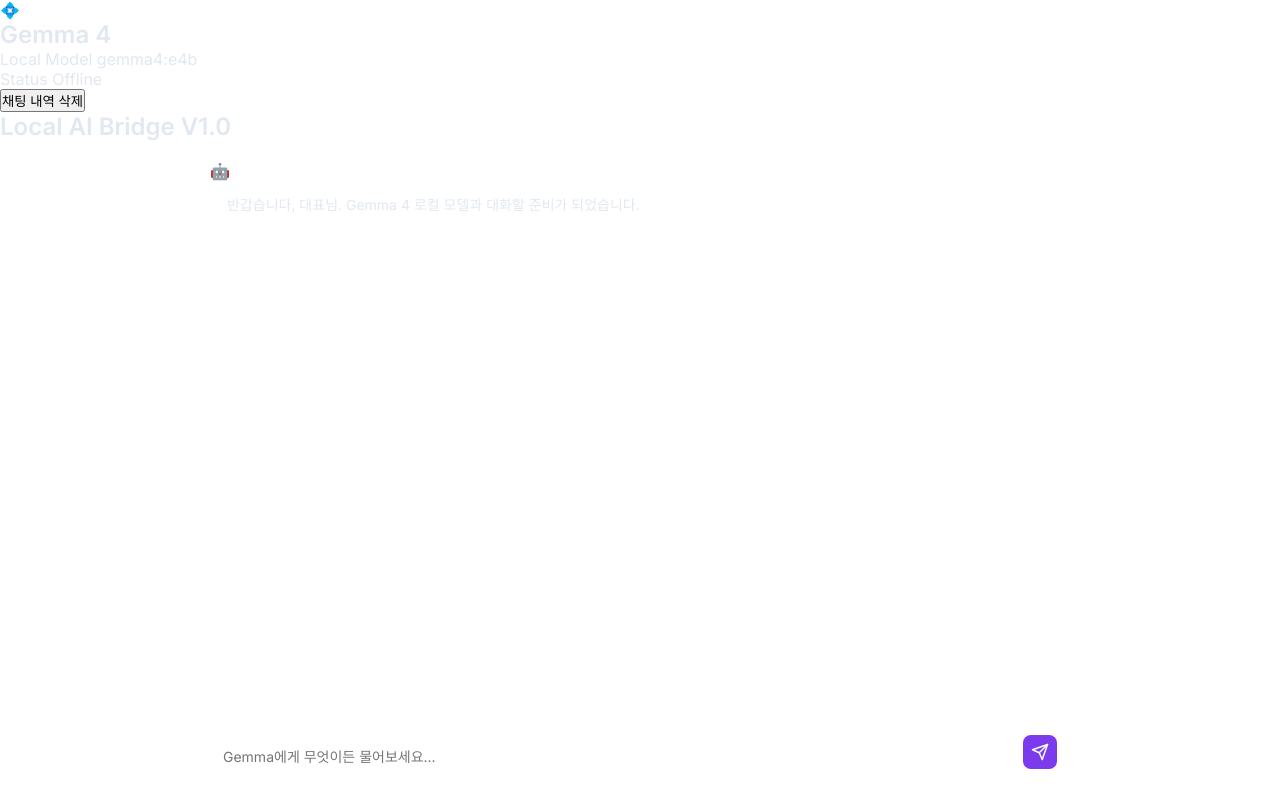
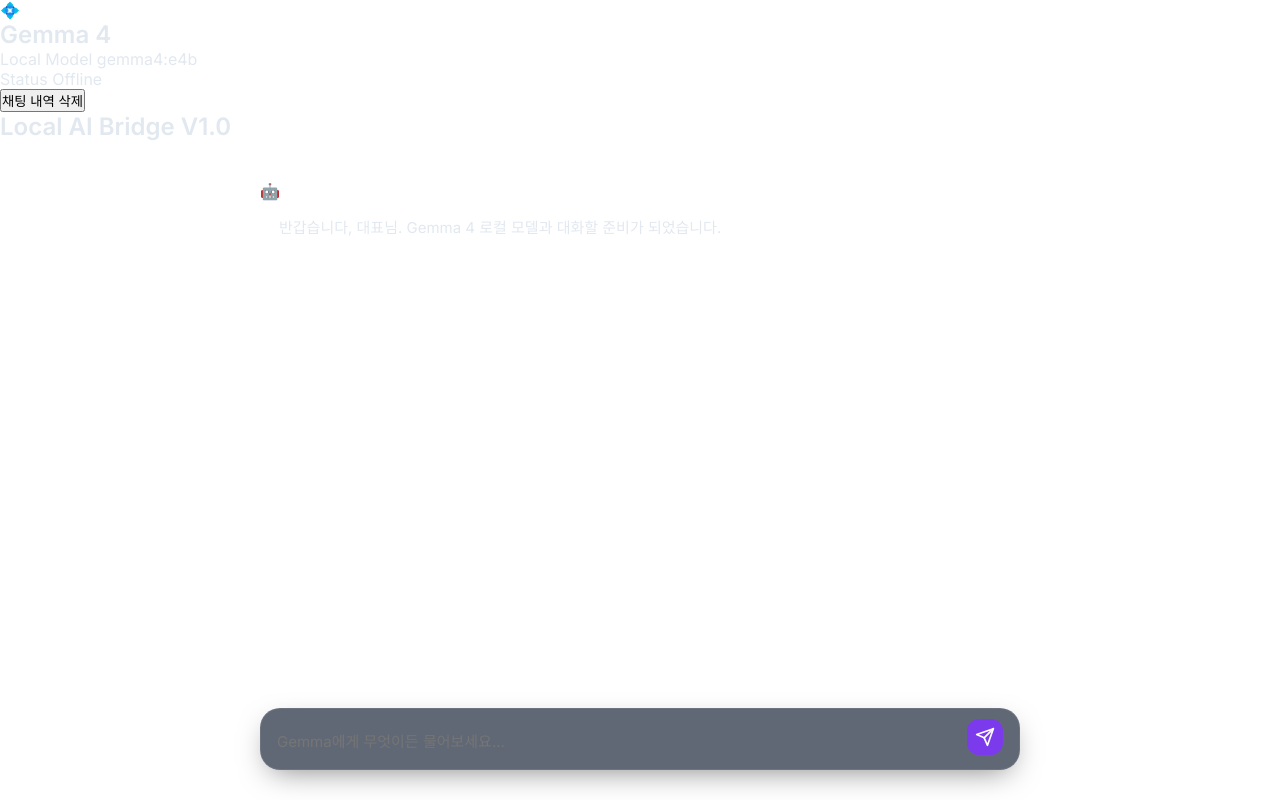
Before and after one commit to ohgyeongdon/gemma-4-local-bridge, a website: page media/ui/index.html in a window 1280 px wide. Drawn offline with Linux system fonts and the light colour scheme; no server answers.

Commit message:
UI Update: Floating input bar and scroll optimization

```diff
--- a/media/ui/style.css
+++ b/media/ui/style.css
@@ -1,13 +1,14 @@
 :root {
     --bg-main: transparent;
-    --accent: #7c3aed; /* 보라색 */
+    --accent: #7c3aed;
     --accent-hover: #6d28d9;
     --text-primary: #e2e8f0;
     --text-secondary: #94a3b8;
     --glass: rgba(255, 255, 255, 0.03);
     --border: rgba(255, 255, 255, 0.08);
-    --msg-user: rgba(124, 58, 237, 0.2);
+    --msg-user: rgba(124, 58, 237, 0.15);
     --msg-ai: rgba(255, 255, 255, 0.03);
+    --input-bg: rgba(30, 41, 59, 0.7); /* 플로팅 창 배경 */
 }
 
 * {
@@ -21,7 +22,7 @@ body {
     background-color: var(--bg-main);
     color: var(--text-primary);
     height: 100vh;
-    overflow: hidden;
+    overflow: hidden; /* 전체 스크롤 차단 */
 }
 
 .app-container {
@@ -55,7 +56,6 @@ body {
     font-size: 24px;
     letter-spacing: 2px;
     font-weight: 700;
-    color: var(--text-primary);
 }
 
 /* Chat Interface */
@@ -63,23 +63,34 @@ body {
     flex: 1;
     display: flex;
     flex-direction: column;
+    height: 100vh;
+    position: relative;
     z-index: 1;
 }
 
 .chat-window {
     flex: 1;
-    overflow-y: auto;
-    padding: 20px;
+    overflow-y: auto; /* 세로 스크롤 활성화 */
+    padding: 40px 20px 120px; /* 하단 여백 충분히 확보 (플로팅 창 공간) */
     display: flex;
     flex-direction: column;
-    gap: 20px;
+    gap: 24px;
     scroll-behavior: smooth;
-    max-width: 900px;
+    max-width: 800px;
     margin: 0 auto;
     width: 100%;
 }
 
-/* Messages - Minimalist */
+/* Custom Scrollbar */
+.chat-window::-webkit-scrollbar {
+    width: 6px;
+}
+.chat-window::-webkit-scrollbar-thumb {
+    background: var(--border);
+    border-radius: 10px;
+}
+
+/* Messages */
 .message {
     display: flex;
     flex-direction: column;
@@ -92,49 +103,54 @@ body {
     to { opacity: 1; transform: translateY(0); }
 }
 
-.message.user {
-    align-self: flex-end;
-}
-
-.message.ai {
-    align-self: flex-start;
-}
+.message.user { align-self: flex-end; }
+.message.ai { align-self: flex-start; }
 
 .content {
-    padding: 12px 16px;
-    border-radius: 12px;
+    padding: 14px 18px;
+    border-radius: 16px;
     line-height: 1.6;
-    font-size: 14px;
+    font-size: 15px;
     white-space: pre-wrap;
     border: 1px solid var(--border);
 }
 
 .message.ai .content {
     background: var(--msg-ai);
-    backdrop-filter: blur(4px);
+    backdrop-filter: blur(8px);
 }
 
 .message.user .content {
     background: var(--msg-user);
-    border-color: rgba(124, 58, 237, 0.3);
+    border-color: rgba(124, 58, 237, 0.2);
 }
 
-/* Input Area */
+/* Floating Input Area */
 .input-area {
-    padding: 20px;
-    max-width: 900px;
-    margin: 0 auto;
-    width: 100%;
+    position: absolute;
+    bottom: 30px;
+    left: 50%;
+    transform: translateX(-50%);
+    width: 90%;
+    max-width: 760px;
+    z-index: 10;
 }
 
 .input-wrapper {
-    background: rgba(255, 255, 255, 0.05);
+    background: var(--input-bg);
+    backdrop-filter: blur(20px);
     border: 1px solid var(--border);
-    border-radius: 12px;
-    padding: 8px 12px;
+    border-radius: 20px;
+    padding: 10px 16px;
     display: flex;
     align-items: flex-end;
-    gap: 10px;
+    gap: 12px;
+    box-shadow: 0 10px 30px -10px rgba(0, 0, 0, 0.5);
+    transition: border-color 0.3s;
+}
+
+.input-wrapper:focus-within {
+    border-color: var(--accent);
 }
 
 textarea {
@@ -144,9 +160,10 @@ textarea {
     color: var(--text-primary);
     resize: none;
     font-family: inherit;
-    font-size: 14px;
-    padding: 8px 0;
-    max-height: 150px;
+    font-size: 15px;
+    padding: 10px 0;
+    max-height: 180px;
+    min-height: 24px;
 }
 
 textarea:focus { outline: none; }
@@ -154,27 +171,26 @@ textarea:focus { outline: none; }
 #send-btn {
     background: var(--accent);
     border: none;
-    width: 34px;
-    height: 34px;
-    border-radius: 8px;
+    width: 36px;
+    height: 36px;
+    border-radius: 12px;
     color: white;
     cursor: pointer;
     display: flex;
     align-items: center;
     justify-content: center;
     transition: all 0.2s;
-    margin-bottom: 2px;
+    margin-bottom: 4px;
 }
 
 #send-btn:hover {
     background: var(--accent-hover);
-    transform: translateY(-1px);
+    transform: translateY(-2px);
 }
 
-#send-btn svg { width: 18px; height: 18px; }
+#send-btn svg { width: 20px; height: 20px; }
 
 /* Hide logo when chat starts */
-.chat-window:not(:empty) ~ .central-logo,
 .has-messages .central-logo {
-    opacity: 0.03;
+    opacity: 0.02;
 }
```
